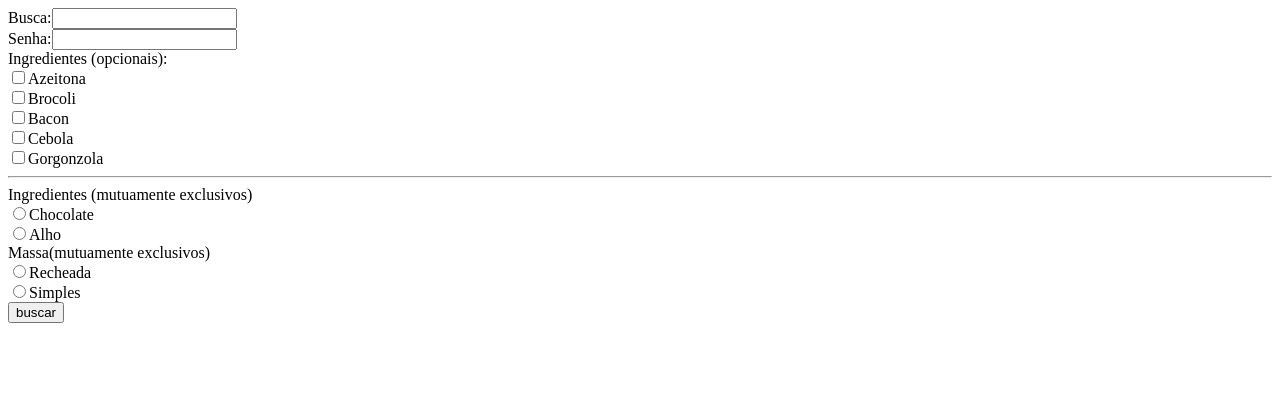
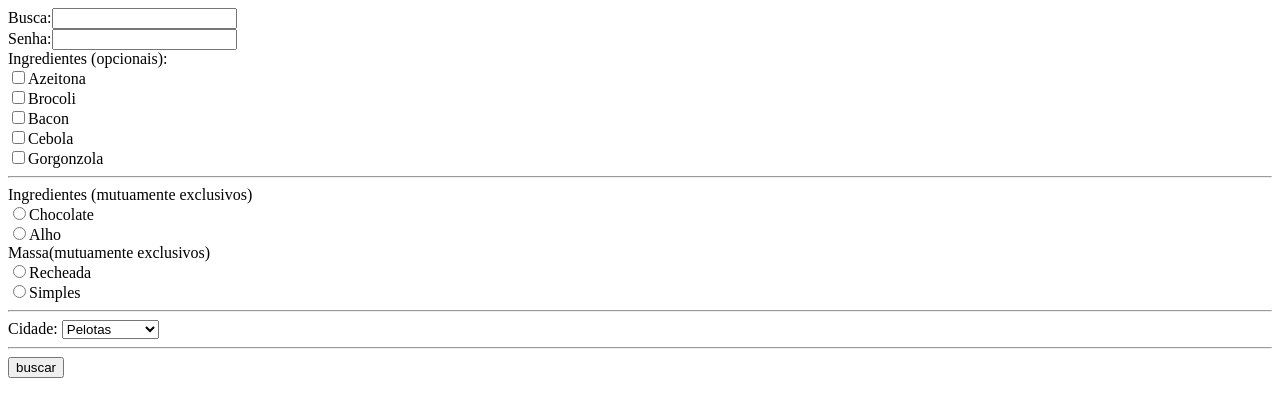
Before and after one commit to andycaruso/lme201701, a plain HTML site: page aula03/formularios.htm in a window 1280 px wide. Drawn offline with Linux system fonts and the light colour scheme.

```diff
--- a/aula03/formularios.htm
+++ b/aula03/formularios.htm
@@ -27,8 +27,13 @@
 <input type="radio" name="bd" value="recheada">Recheada<br>
 <input type="radio" name="bd" value="simples">Simples<br>
 
-
-
+<hr>Cidade:
+<select name="cidade">
+	<option value="1">Pelotas</option>
+	<option value="2">Rio Grande</option>
+	<option value="3">Porto Alegre</option>
+</select>
+<hr>
 
 <!-- botao de enviar o formulário -->
 <input type="submit" name="botao" value="buscar">
```
Also changed, not shown: 3 other files.
